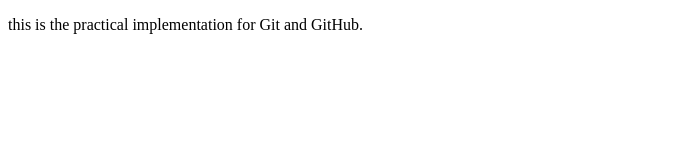
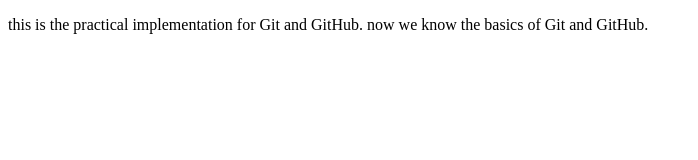
Before and after one commit to SAMMED-KINIKAR-22/my_project, a plain HTML site: page index.html in a window 1280 px wide. Shown: the whole page, without its empty margins (0-698 px from the left). Drawn offline with Linux system fonts and the light colour scheme.

Commit message:
paragraph has been changed

```diff
--- a/index.html
+++ b/index.html
@@ -8,6 +8,7 @@
     <body>
         <p>
             this is the practical implementation for Git and GitHub.
+            now we know the basics of Git and GitHub.
         </p>
     </body>
 </html>
```
